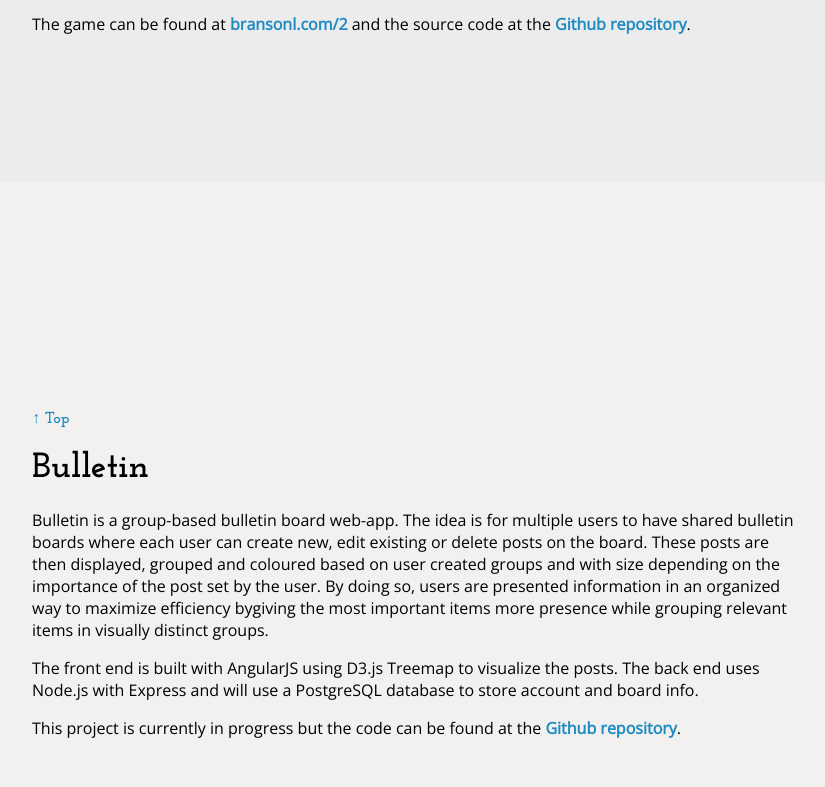
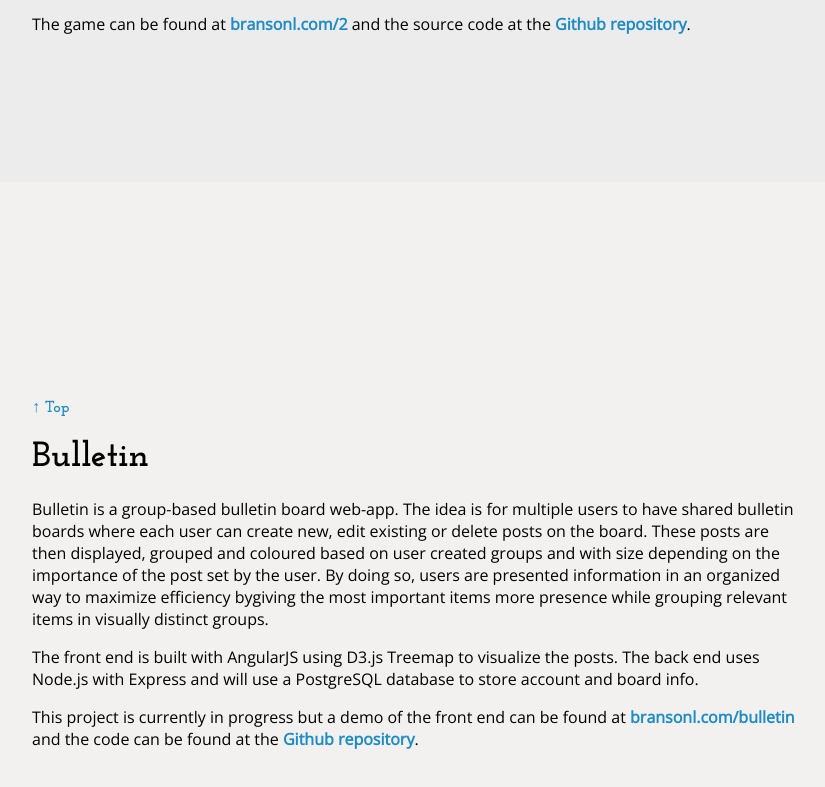
Before and after one commit to bransonl/bransonl.com, a plain HTML site: page index.html in a window 1280 px wide. Shown: the part 1418-2205 px from the top of the page, without its empty margins (224-1049 px from the left). Drawn offline with nearby package versions, Linux system fonts and the light colour scheme.

Commit message:
updated some styles and links to projects

```diff
--- a/css/style.css
+++ b/css/style.css
@@ -4,6 +4,10 @@ html, body {
 	width: 100%;
 	height: 100%;
 	font-family: "Josefin Slab", serif;
+}
+
+.header-link {
+	color: #000000;
 }
 
 a {
@@ -13,7 +17,7 @@ a {
 }
 
 a:hover {
-	color: #52b3d9;
+	opacity: 0.5;
 }
 
 ul {
--- a/index.html
+++ b/index.html
@@ -48,7 +48,7 @@
 		<div class="project dark">
 			<div class="project-desc">
 				<a href="javascript:;" class="top_link">&uarr; Top</a>
-				<h1>2</h1>
+				<h1><a class="header-link" href="http://bransonl.com/2">2</a></h1>
 				<p>2 is a real-time multiplayer Big 2 web-app capable of handling multiple simultaneous games in separate rooms. It also has a built in chat allowing players to communicate with one another during a game. It has a spectator functionality, giving people a way to watch games even if the room is full, the game is in progress or if they simply do not want to play. There is also a player substitution feature where players can swap in a spectator to play in their place.</p>
 				<p>The server provides a variety of commands depending on the person's role of host, player or spectator, with most restricted to the host of the room. The commands' functions include starting, pausing, resuming, ending, and restarting a game, transferring host privileges, substituting players, changing roles, and leaving a room. Information on these commands can be retrieved using /help in the chat box.</p>
 				<p>The front end is built with AngularJS to take advantage of controllers and directives for different aspects of the game. Controllers are used to change page functionality for the two possible screens, the room joining screen and the game sceen. Modularization and repeated usage of the different aspects of the game screen is done by leveraging the use of directives, ie. player hands, board, settings and chat. The back end uses Node.js with Express and Socket.io to handle web-sockets and allow simultaneous real-time connections separated by room.</p>
@@ -64,10 +64,10 @@
 		<div class="project light">
 			<div class="project-desc">
 				<a href="javascript:;" class="top_link">&uarr; Top</a>
-				<h1>Bulletin</h1>
+				<h1><a class="header-link" href="http://bransonl.com/bulletin">Bulletin</a></h1>
 				<p>Bulletin is a group-based bulletin board web-app. The idea is for multiple users to have shared bulletin boards where each user can create new, edit existing or delete posts on the board. These posts are then displayed, grouped and coloured based on user created groups and with size depending on the importance of the post set by the user. By doing so, users are presented information in an organized way to maximize efficiency bygiving the most important items more presence while grouping relevant items in visually distinct groups.</p>
 				<p>The front end is built with AngularJS using D3.js Treemap to visualize the posts. The back end uses Node.js with Express and will use a PostgreSQL database to store account and board info.</p>
-				<p>This project is currently in progress but the code can be found at the <a href="https://github.com/bransonl/bulletin">Github repository</a>.</p>
+				<p>This project is currently in progress but a demo of the front end can be found at <a href="http://bransonl.com/bulletin">bransonl.com/bulletin</a> and the code can be found at the <a href="https://github.com/bransonl/bulletin">Github repository</a>.</p>
 			</div>
 			<div class="project-img">
 				<!--<h1>Images</h1>
```
